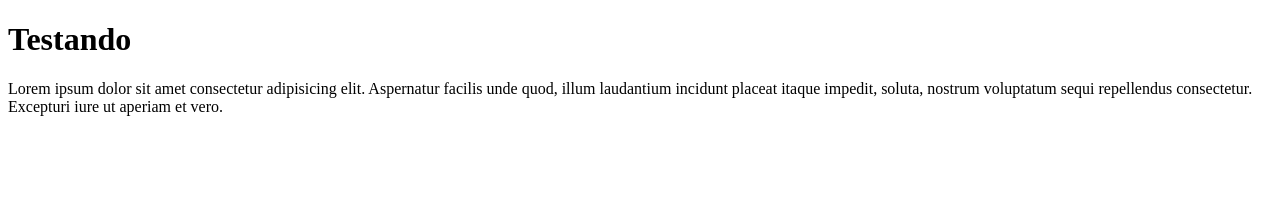
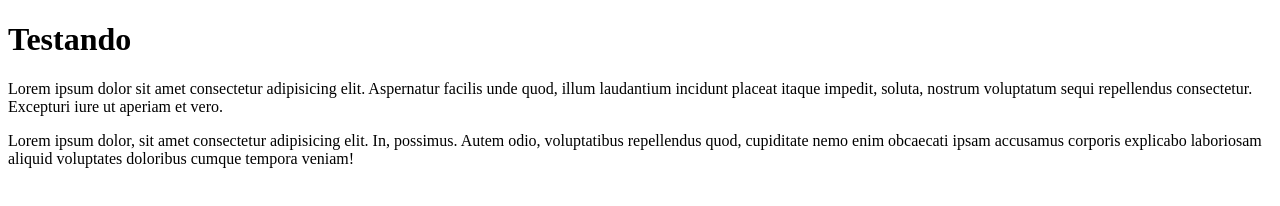
Before and after one commit to lcbittencourt/testando, a plain HTML site: page index.html in a window 1280 px wide. Drawn offline with Linux system fonts and the light colour scheme.

Commit message:
adicionado segundo parágrafo

```diff
--- a/index.html
+++ b/index.html
@@ -10,5 +10,8 @@
     <p>Lorem ipsum dolor sit amet consectetur adipisicing elit.
     Aspernatur facilis unde quod, illum laudantium incidunt placeat itaque impedit, soluta, nostrum
     voluptatum sequi repellendus consectetur. Excepturi iure ut aperiam et vero.</p>
+    <p>Lorem ipsum dolor, sit amet consectetur adipisicing elit. In, possimus. Autem odio, voluptatibus repellendus quod,
+    cupiditate nemo enim obcaecati ipsam
+    accusamus corporis explicabo laboriosam aliquid voluptates doloribus cumque tempora veniam!</p>
 </body>
 </html>
```
